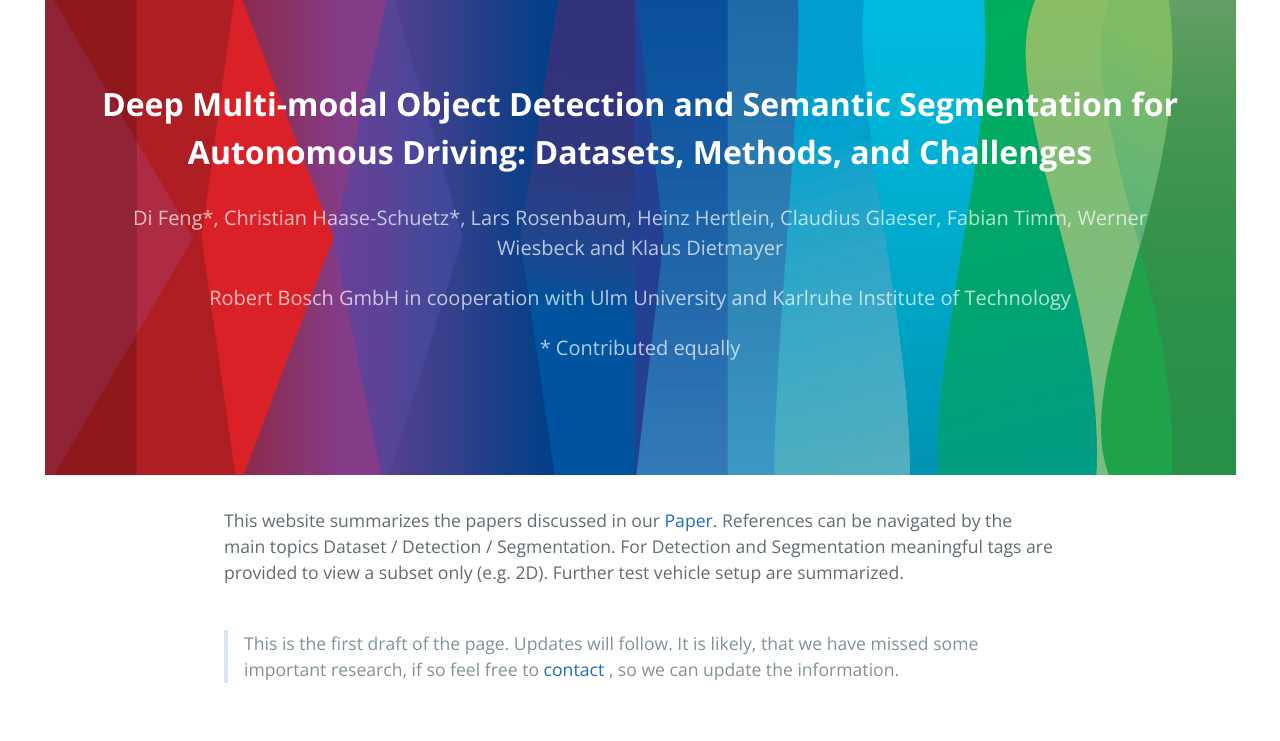
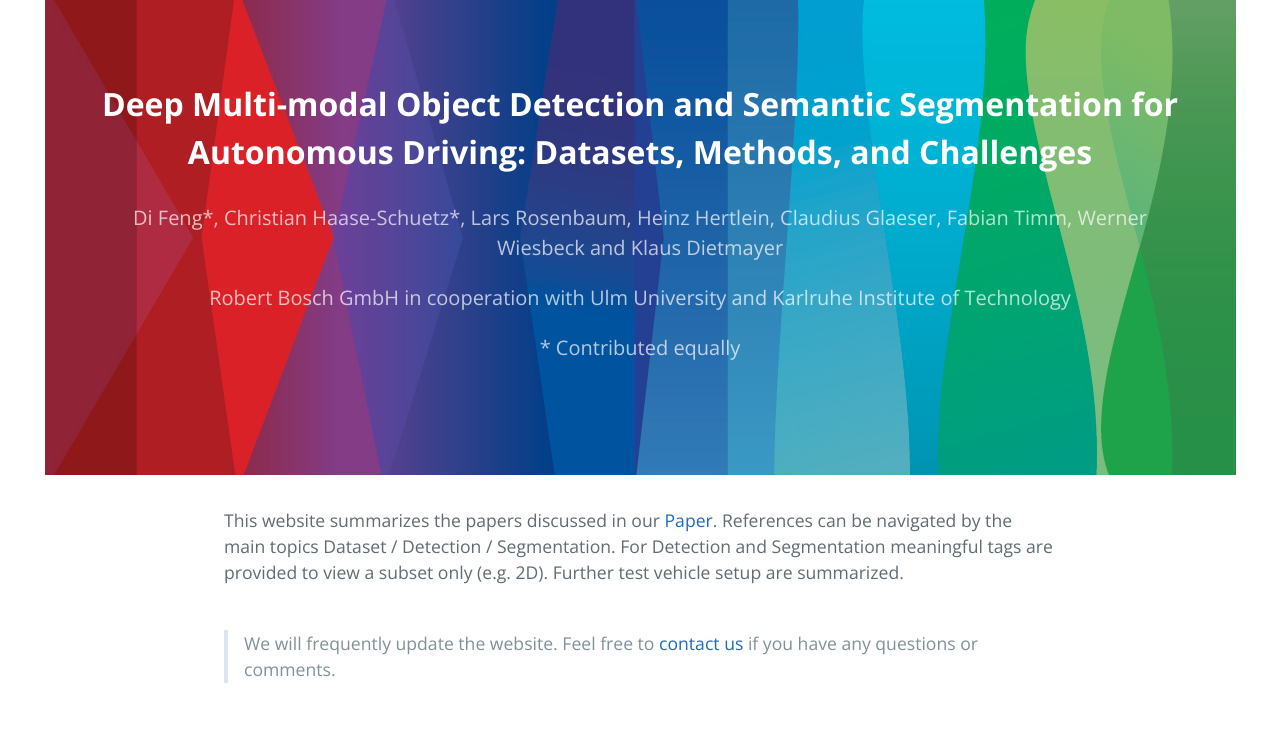
Before and after one commit to boschresearch/multimodalperception, a plain HTML site: page index.html in a window 1280 px wide. Shown: the top 741 px of the page. Drawn offline with nearby package versions, Linux system fonts and the light colour scheme.

Commit message:
Update index.html

```diff
--- a/index.html
+++ b/index.html
@@ -41,9 +41,7 @@ Further test vehicle setup are summarized.
 <br /></p>
 
 <blockquote>
-  <p>This is the first draft of the page. Updates will follow.
-It is likely, that we have missed some important research, if so feel free to <a href="mailto:christian.schuetz2[at]de.bosch.com?subject=Multi-modal Review">contact</a>
-, so we can update the information.</p>
+  <p>We will frequently update the website. Feel free to <a href="mailto:christian.schuetz2[at]de.bosch.com?subject=Multi-modal Review">contact us</a> if you have any questions or comments.</p>
 </blockquote>
 
 <p><br /></p>
```
